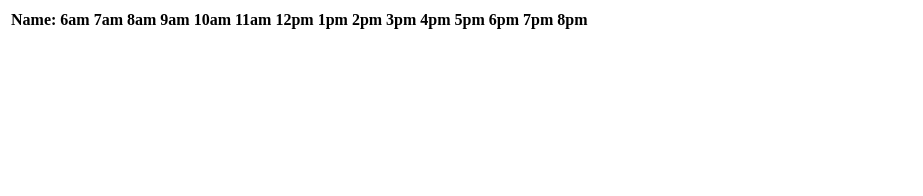
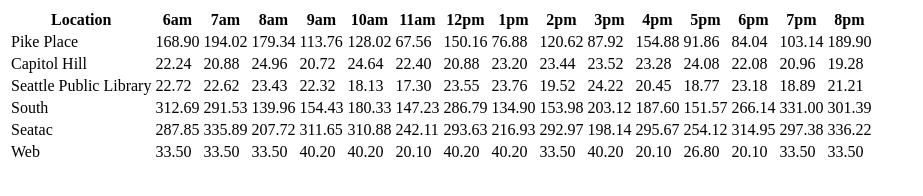
Before and after one commit to ethanb82/campfire-coffee, a plain HTML site: page index.html in a window 1280 px wide. Shown: the whole page, without its empty margins (0-923 px from the left). Drawn offline with Linux system fonts and the light colour scheme.

Commit message:
Wednesday lab version

```diff
--- a/css/style.css
+++ /dev/null
@@ -1 +0,0 @@
-/* my css will be here */
--- a/index.html
+++ b/index.html
@@ -1,15 +1,15 @@
 <!DOCTYPE html>
 <html>
   <head>
+    <meta charset="utf-8">
     <title>Campfire Coffee</title>
+    <link rel="stylesheet" href="style.css">
   </head>
   <body>
     <!-- STUFF -->
+<section id= 'anchor'>
 
-    <table id= 'tableOne'>
-
-    </table>
-
+</section>
 <script src="js/app.js" ></script>
   </body>
 </html>
--- a/js/app.js
+++ b/js/app.js
@@ -1,12 +1,16 @@
 'use strict';
 
 var hours = ['6am', '7am', '8am', '9am','10am', '11am', '12pm', '1pm', '2pm', '3pm', '4pm', '5pm', '6pm', '7pm', '8pm'];
+var allKiosk =[];
 
-function Kiosk(minCust, maxCust, avgCupPerCustomer, avgLbsPerCustomer) {
+function Kiosk(minCust, maxCust, avgCupPerCustomer, avgLbsPerCustomer, kioskName) {
   this.minCust = minCust;
   this.maxCust = maxCust;
   this.avgCupPerCustomer = avgCupPerCustomer;
   this.avgLbsPerCustomer = avgLbsPerCustomer;
+  this.kioskName = kioskName;
+  allKiosk.push(this);
+
   this.averageCustomerPerHour = function () {
        return Math.floor(Math.random() * (this.maxCust - this.minCust + 1)) + this.minCust;
    };
@@ -32,32 +36,61 @@ function Kiosk(minCust, maxCust, avgCupPerCustomer, avgLbsPerCustomer) {
    this.fillArray();
 };
 
-var pikePlace = new Kiosk(14, 55, 1.2, 3.7);
-var capitolHill = new Kiosk(32, 48, 3.2, 0.4);
-var seattlePublicLibrary = new Kiosk(49, 75, 2.6, 0.2);
-var southLakeUnion = new Kiosk(35, 88, 1.3, 3.7);
-var seaTacAirport = new Kiosk(68, 124, 1.1, 2.7);
-var websiteSales = new Kiosk(3, 6, 0, 6.7);
+var pikePlace = new Kiosk(14, 55, 1.2, 3.7 , 'Pike Place');
+var capitolHill = new Kiosk(32, 48, 3.2, 0.4, 'Capitol Hill');
+var seattlePublicLibrary = new Kiosk(49, 75, 2.6, 0.2, 'Seattle Public Library');
+var southLakeUnion = new Kiosk(35, 88, 1.3, 3.7, 'South');
+var seaTacAirport = new Kiosk(68, 124, 1.1, 2.7, 'Seatac');
+var websiteSales = new Kiosk(3, 6, 0, 6.7, 'Web');
 //
 function renderTable() {
-  var tableBody = document.getElementById('tableOne');
+  var sectionEl = document.getElementById('anchor');
+  var tableEl = document.createElement('table');
   var rowOne = document.createElement('tr');
   var cellOne = document.createElement('th');
-  cellOne.textContent = "Name:";
+  cellOne.textContent = "Location";
+
+  sectionEl.appendChild(tableEl);
+  tableEl.appendChild(rowOne);
   rowOne.appendChild(cellOne);
-  tableBody.appendChild(rowOne);
 
   for (var i = 0; i < hours.length; i++){
     var cell = document.createElement('th');
     cell.textContent = hours[i];
     rowOne.appendChild(cell);
-  }
+
+    }
+
+    for (var x =0; x <allKiosk.length; x++){
+      var rows = document.createElement('tr');
+      var firstCell = document.createElement('td');
+      firstCell.textContent = allKiosk[x].kioskName;
+      rows.appendChild(firstCell);
+      for (var y =0; y <hours.length; y++){
+        var cellTwo = document.createElement('td');
+        cellTwo.textContent = allKiosk[x].hourlyBeansByLb[y].toFixed(2);
+        rows.appendChild(cellTwo);
+      }
+      tableEl.appendChild(rows);
+    }
 }
+
 
 renderTable();
 
 
-
+// function renderTable() {
+//   var tableBody = document.getElementById('tableTwo');
+//   var rowTwo = document.createElement('tr');
+//   var cellTwo = document.createElement('th');
+//   cellTwo.textContent = "Pike Place";
+//   rowTwo.appendChild(cellTwo);
+//   tableBody.appendChild(rowTwo);
+//
+// }
+//
+//
+// renderTable();
 
 
 //my js file will be here //
--- /dev/null
+++ b/style.css
@@ -0,0 +1,3 @@
+Head {
+  border: 2px solid black;
+}
```
